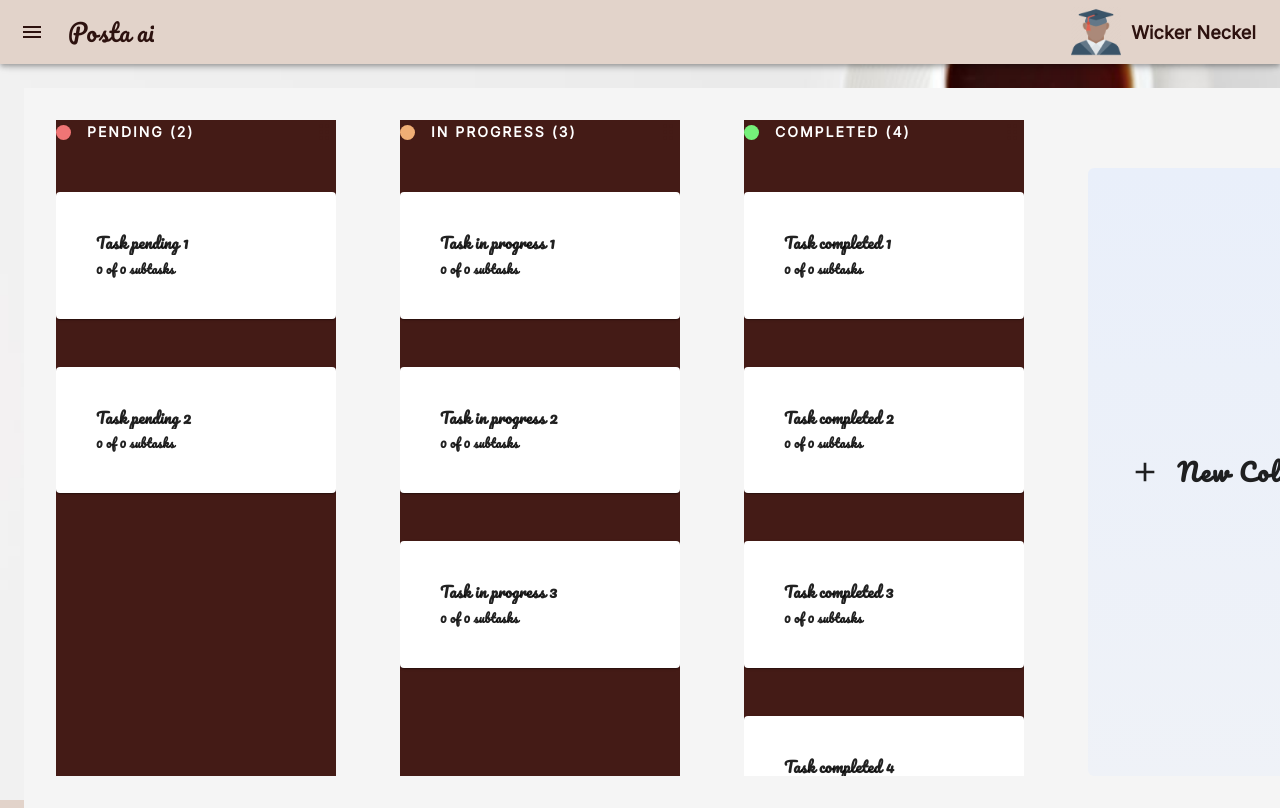
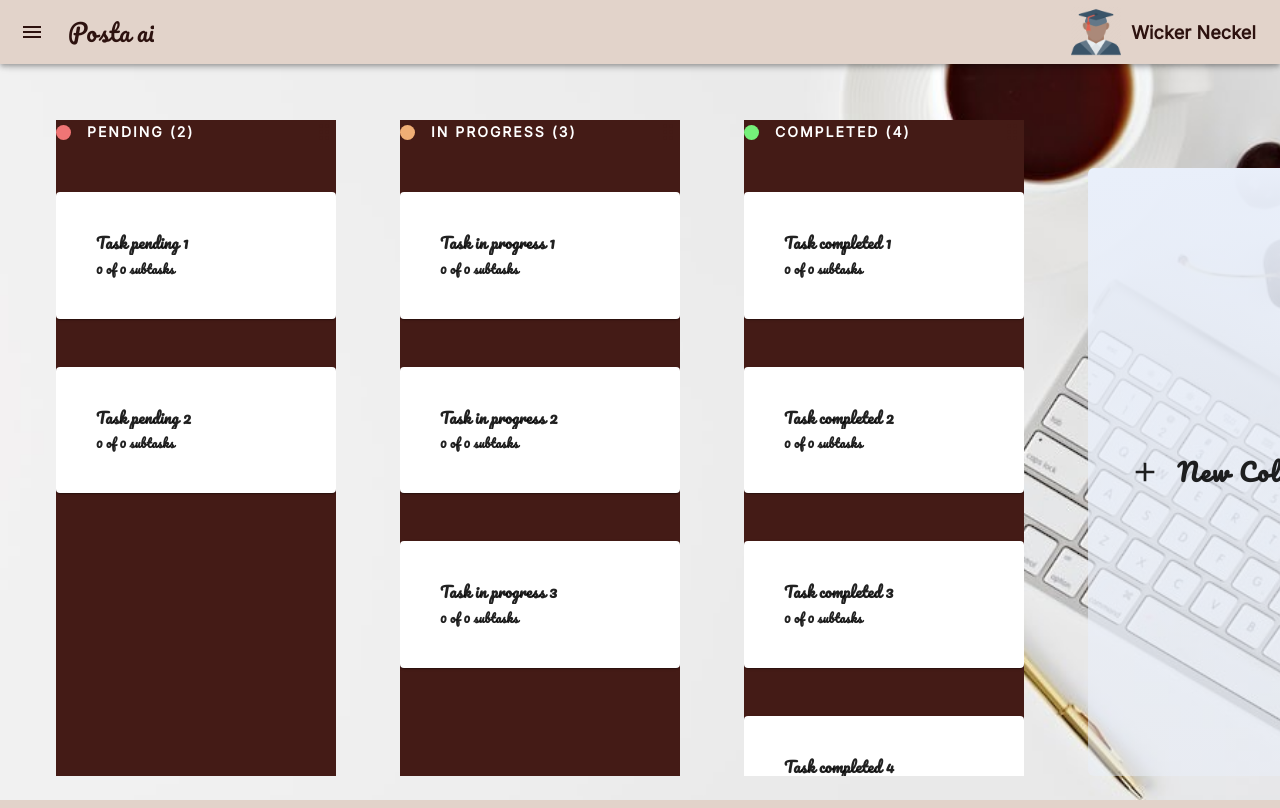
Before and after one commit to WilckerNeckel/posta.ai-frontend, a React (Vite) app: page / in a window 1280 px wide. Shown: the top 808 px of the page. Built offline with nearby package versions, Linux system fonts and the light colour scheme.

Commit message:
feat: make the board transparent

```diff
--- a/src/pages/StudentHome.tsx
+++ b/src/pages/StudentHome.tsx
@@ -3,12 +3,9 @@ import SideDrawer from "../components/SideDrawer";
 import { styled } from "@mui/material/styles";
 import { ActiveBoardPage } from "./ActiveBoardPage";
 
-const MainContainer = styled(Box)(({ theme }) => ({
+const MainContainer = styled(Box)(() => ({
     flexGrow: 1,
-    backgroundColor:
-        theme.palette.mode === "dark"
-            ? theme.palette.customGrey.darker
-            : theme.palette.customGrey.light,
+    backgroundColor: "transparent"
 }));
 
 export const StudentHome = () => {
@@ -25,7 +22,10 @@ export const StudentHome = () => {
         >
             <SideDrawer>
                 <Stack overflow="hidden">
-            <Box display="flex" overflow="hidden">
+                    <Box
+                        display="flex"
+                        overflow="hidden"
+                    >
                         <MainContainer
                             zIndex={2}
                             width="100%"
```
Lines whose indentation alone changed are shown as unchanged.
